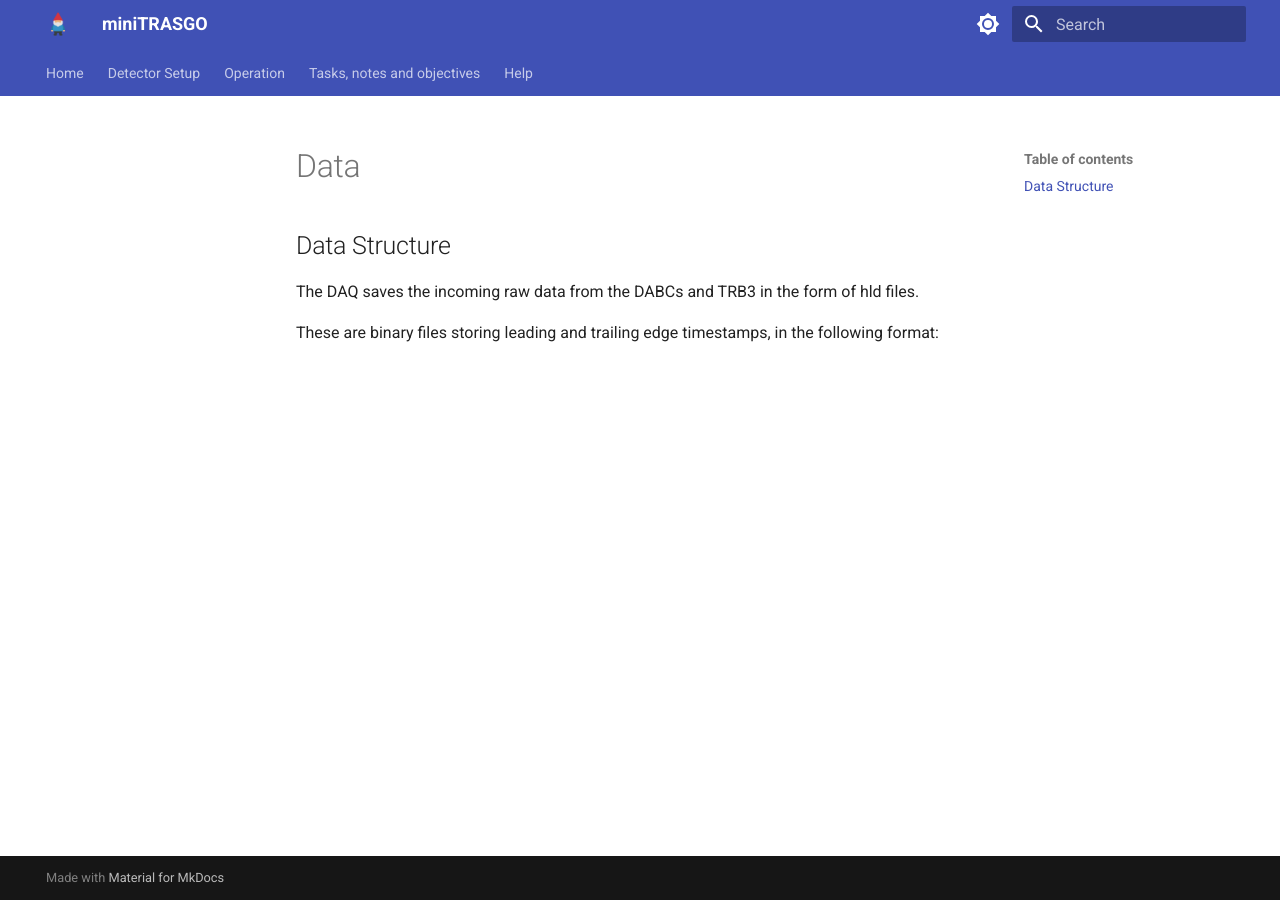
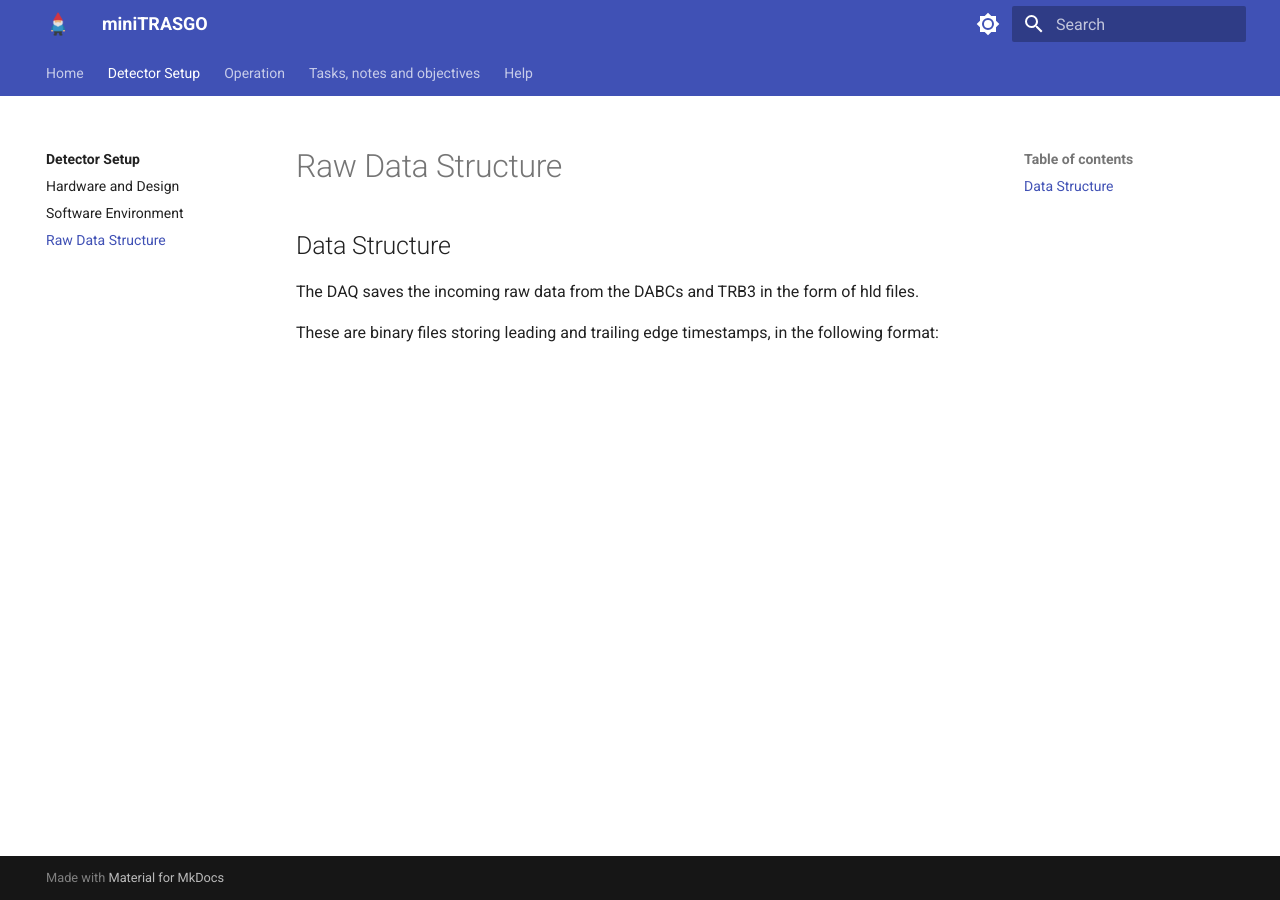
Before and after one commit to cayesoneira/miniTRASGO-documentation, an MkDocs documentation site: the page built from docs/setup/data.md, in a window 1280 px wide. Built offline with MkDocs 1.6.1 and Material for MkDocs 9.7.7, drawn with Linux system fonts in a browser that asks for light colours.

Commit message:
Update mkdocs.yml

```diff
--- a/mkdocs.yml
+++ b/mkdocs.yml
@@ -9,8 +9,9 @@
         - Publications: home/publications.md
     - Detector Setup:
         - setup/index.md
-        - Hardware and design: setup/hardware.md
+        - Hardware and Design: setup/hardware.md
         - Software Environment: setup/environment.md
+        - Raw Data Structure: setup/data.md
     - Operation:
         - operation/index.md
         - Software: operation/software.md
```
